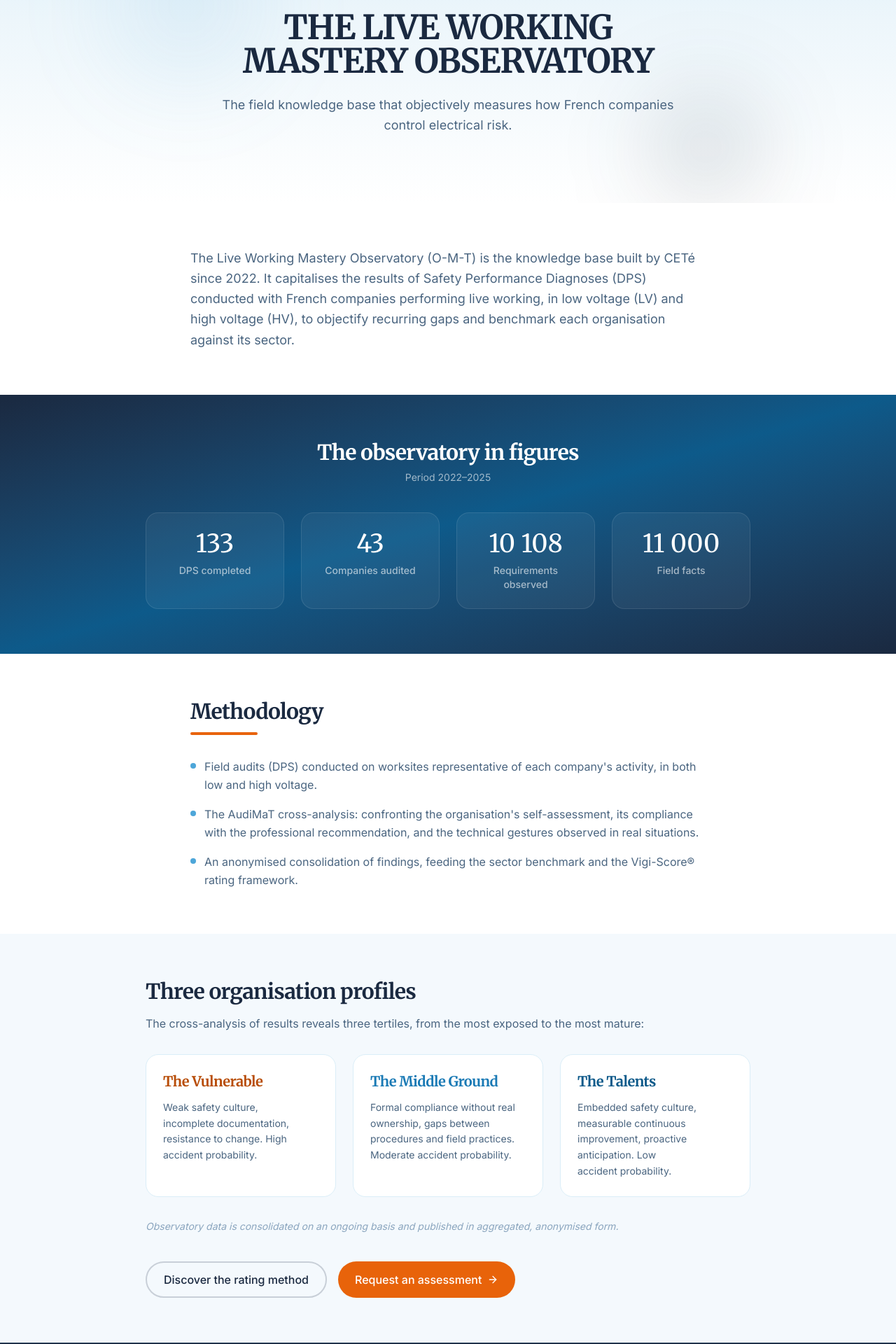
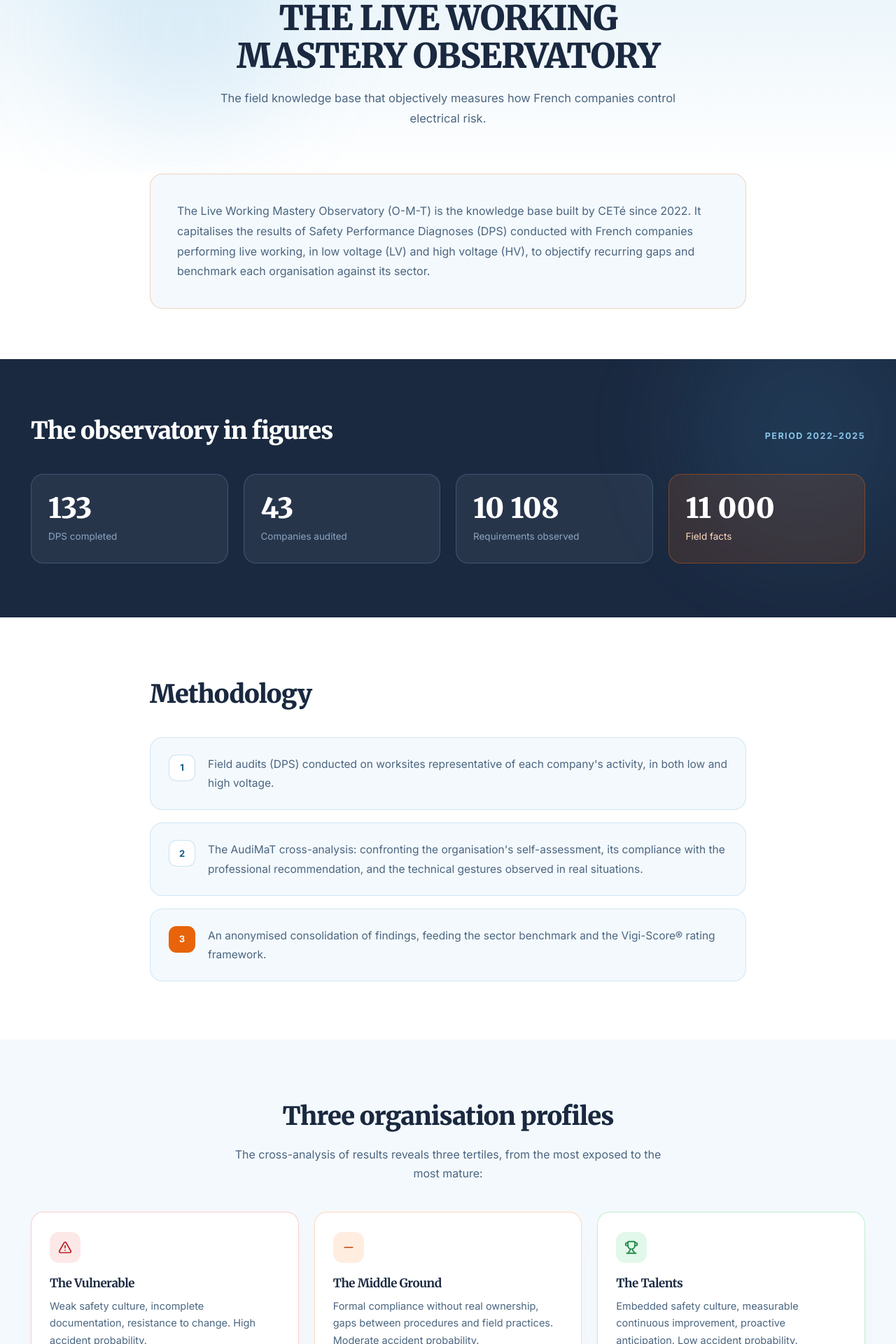
Before and after one commit to Propulseo/Cete, a Next.js app: page /en/observatoire in a window 1280 px wide. Shown: the part 220-2140 px from the top of the page at 70% size. Built offline with nearby package versions, Linux system fonts and the light colour scheme; no server answers; the database is empty.

Commit message:
feat(design): lot 2g - page observatoire

```diff
--- a/src/app/[locale]/(public)/observatoire/page.tsx
+++ b/src/app/[locale]/(public)/observatoire/page.tsx
@@ -1,21 +1,41 @@
 import type { Metadata } from "next";
 import { getTranslations, setRequestLocale } from "next-intl/server";
 import { Link } from "@/i18n/navigation";
-import { ArrowRight, BarChart3 } from "lucide-react";
+import { AlertTriangle, ArrowRight, BarChart3, Minus, Trophy } from "lucide-react";
 import { buildAlternates, buildOpenGraph, localizedUrl } from "@/lib/seo";
 import { JsonLd } from "@/components/seo/JsonLd";
 import { ORGANIZATION_ID } from "@/lib/schema";
 import type { Locale } from "@/i18n/routing";
 
-// URL de référence citable de l'Observatoire O-M-T (levier GEO : les moteurs
-// génératifs citent des sources datées et méthodologiquement décrites).
+const STATS = [
+  { value: "133", key: "stat1", highlight: false },
+  { value: "43", key: "stat2", highlight: false },
+  { value: "10 108", key: "stat3", highlight: false },
+  { value: "11 000", key: "stat4", highlight: true },
+] as const;
 
-const STATS = [
-  { value: "133", key: "stat1" },
-  { value: "43", key: "stat2" },
-  { value: "10 108", key: "stat3" },
-  { value: "11 000", key: "stat4" },
-] as const;
+const methodKeys = ["item1", "item2", "item3"] as const;
+
+const tertileStyles = {
+  vulnerable: {
+    icon: AlertTriangle,
+    border: "border-[#EF4444]/28",
+    iconClass: "bg-[#EF4444]/12 text-[#B91C1C]",
+    shadow: "shadow-[0_12px_32px_-26px_rgba(185,28,28,0.35)]",
+  },
+  middle: {
+    icon: Minus,
+    border: "border-[#F97316]/28",
+    iconClass: "bg-[#F97316]/13 text-[#C2410C]",
+    shadow: "shadow-[0_12px_32px_-26px_rgba(194,65,12,0.3)]",
+  },
+  talent: {
+    icon: Trophy,
+    border: "border-[#22C55E]/30",
+    iconClass: "bg-[#22C55E]/13 text-[#15803D]",
+    shadow: "shadow-[0_12px_32px_-26px_rgba(21,128,61,0.3)]",
+  },
+};
 
 export async function generateMetadata({
   params,
@@ -54,120 +74,127 @@
     temporalCoverage: "2022/2025",
     spatialCoverage: { "@type": "Country", name: "France" },
     creator: { "@id": ORGANIZATION_ID },
-    variableMeasured: STATS.map((s) => `${s.value} ${tStats(s.key)}`),
+    variableMeasured: STATS.map((stat) => `${stat.value} ${tStats(stat.key)}`),
   };
 
   const tertiles = [
-    { name: t("tertiles.t1Name"), desc: t("tertiles.t1Desc"), color: "#B84D08" },
-    { name: t("tertiles.t2Name"), desc: t("tertiles.t2Desc"), color: "#1A7AB5" },
-    { name: t("tertiles.t3Name"), desc: t("tertiles.t3Desc"), color: "#0D5A8A" },
-  ];
+    { name: t("tertiles.t1Name"), desc: t("tertiles.t1Desc"), tone: "vulnerable" },
+    { name: t("tertiles.t2Name"), desc: t("tertiles.t2Desc"), tone: "middle" },
+    { name: t("tertiles.t3Name"), desc: t("tertiles.t3Desc"), tone: "talent" },
+  ] as const;
 
   return (
     <>
       <JsonLd data={dataset} />
-      <section className="relative overflow-hidden bg-hero-gradient py-24">
-        <div className="absolute inset-0">
-          <div className="absolute top-10 left-[12%] h-56 w-56 rounded-full bg-[#4DA6D9]/10 blur-3xl" />
-          <div className="absolute bottom-0 right-[15%] h-40 w-40 rounded-full bg-[#1A2940]/15 blur-3xl" />
-        </div>
-        <div className="relative z-10 container mx-auto max-w-4xl px-4 text-center">
-          <span className="mb-6 inline-flex items-center gap-2 rounded-full border border-[#E8630A]/30 bg-[#E8630A]/10 px-4 py-2 text-sm font-medium text-[#E8630A]">
-            <BarChart3 className="h-4 w-4" />
+      <section className="relative overflow-hidden bg-hero-gradient">
+        <div className="glow-blob absolute left-[8%] top-5 h-80 w-80" />
+        <div className="container-reading relative z-10 py-[clamp(52px,6.5vw,92px)] pb-[clamp(44px,5vw,72px)] text-center">
+          <p className="type-kicker mb-6 inline-flex items-center gap-[9px] rounded-full border border-[#4DA6D9]/35 bg-white/65 px-[18px] py-[9px] text-[#1A7AB5] backdrop-blur-sm">
+            <BarChart3 className="h-[15px] w-[15px]" />
             {t("hero.badge")}
-          </span>
-          <h1 className="font-display text-3xl text-[#1A2940] md:text-5xl">
+          </p>
+          <h1 className="mb-5 font-display text-[clamp(27px,3.8vw,50px)] font-black uppercase leading-[1.1] text-[#1A2940]">
             {t("hero.heading")}
           </h1>
-          <p className="mx-auto mt-6 max-w-2xl text-lg leading-relaxed text-[#4A6580]">
+          <p className="mx-auto max-w-[660px] text-[16.5px] leading-[1.75] text-[#4A6580]">
             {t("hero.description")}
           </p>
         </div>
       </section>
 
-      <section className="bg-white py-16">
-        <div className="container mx-auto max-w-3xl px-4">
-          <p className="text-lg leading-relaxed text-[#4A6580]">{t("intro")}</p>
+      <section className="bg-white pb-[clamp(48px,6vw,72px)] pt-0">
+        <div className="container-reading">
+          <p className="rounded-[18px] border border-[#E8630A]/25 bg-[#F4F9FD] p-[clamp(26px,3.5vw,38px)] text-base leading-[1.8] text-[#4A6580]">
+            {t("intro")}
+          </p>
         </div>
       </section>
 
-      <section className="bg-gradient-to-br from-[#1A2940] via-[#0D5A8A] to-[#1A2940] py-16">
-        <div className="container mx-auto max-w-4xl px-4">
-          <h2 className="text-center font-display text-3xl text-white">
-            {t("stats.heading")}
-          </h2>
-          <p className="mt-2 text-center text-sm text-white/60">{t("stats.period")}</p>
-          <div className="mt-10 grid grid-cols-2 gap-6 lg:grid-cols-4">
+      <section className="relative overflow-hidden bg-[#1A2940] py-[clamp(48px,6vw,80px)]">
+        <div className="glow-blob absolute -right-10 -top-[70px] h-[340px] w-[340px]" />
+        <div className="container-page relative z-10">
+          <div className="mb-9 flex flex-wrap items-baseline justify-between gap-3.5">
+            <h2 className="font-display text-[clamp(22px,2.8vw,34px)] font-black text-white">
+              {t("stats.heading")}
+            </h2>
+            <p className="type-kicker text-[#87C4E8]">{t("stats.period")}</p>
+          </div>
+          <div className="grid gap-[22px] sm:grid-cols-2 lg:grid-cols-4">
             {STATS.map((stat) => (
-              <div
+              <article
                 key={stat.key}
-                className="rounded-2xl border border-white/10 bg-white/5 p-6 text-center"
+                className={`rounded-[18px] border px-6 py-7 ${
+                  stat.highlight
+                    ? "border-[#E8630A]/40 bg-[#E8630A]/14"
+                    : "border-on-dark bg-white/[0.06]"
+                }`}
               >
-                <div className="font-display text-3xl text-white md:text-4xl">
-                  {stat.value}
-                </div>
-                <div className="mt-2 text-sm font-medium text-white/60">
+                <p className="type-chiffre-cle text-[40px] text-white">{stat.value}</p>
+                <p className={`mt-2.5 text-[13.5px] ${stat.highlight ? "text-[#FCD9BE]" : "text-[#8AA5BE]"}`}>
                   {tStats(stat.key)}
-                </div>
-              </div>
+                </p>
+              </article>
             ))}
           </div>
         </div>
       </section>
 
-      <section className="bg-white py-16">
-        <div className="container mx-auto max-w-3xl px-4">
-          <h2 className="font-display text-3xl text-[#1A2940]">{t("method.heading")}</h2>
-          <div className="mt-3 h-1 w-24 rounded-full bg-[#E8630A]" />
-          <ul className="mt-8 space-y-4">
-            {(["item1", "item2", "item3"] as const).map((key) => (
-              <li key={key} className="flex gap-3 leading-relaxed text-[#4A6580]">
-                <span className="mt-2 h-2 w-2 flex-shrink-0 rounded-full bg-[#4DA6D9]" />
-                {t(`method.${key}`)}
+      <section className="bg-white py-[clamp(52px,6.5vw,88px)]">
+        <div className="container-reading max-w-[1000px]">
+          <h2 className="mb-[34px] font-display text-[clamp(24px,3vw,36px)] font-black text-[#1A2940]">
+            {t("method.heading")}
+          </h2>
+          <ol className="grid gap-[18px]">
+            {methodKeys.map((key, index) => (
+              <li key={key} className="flex gap-[18px] rounded-[18px] border border-[#4DA6D9]/22 bg-[#F4F9FD] px-[26px] py-6">
+                <span className={`inline-flex h-[38px] w-[38px] flex-shrink-0 items-center justify-center rounded-[11px] text-[13px] font-bold ${index === 2 ? "bg-[#E8630A] text-white" : "border border-[#4DA6D9]/30 bg-white text-[#0D5A8A]"}`}>
+                  {index + 1}
+                </span>
+                <span className="text-[15.5px] leading-[1.75] text-[#4A6580]">
+                  {t(`method.${key}`)}
+                </span>
               </li>
             ))}
-          </ul>
+          </ol>
         </div>
       </section>
 
-      <section className="bg-[#F4F9FD] py-16">
-        <div className="container mx-auto max-w-4xl px-4">
-          <h2 className="font-display text-3xl text-[#1A2940]">
-            {t("tertiles.heading")}
-          </h2>
-          <p className="mt-4 text-[#4A6580]">{t("tertiles.description")}</p>
-          <div className="mt-8 grid gap-6 md:grid-cols-3">
-            {tertiles.map((tertile) => (
-              <div
-                key={tertile.name}
-                className="rounded-2xl border border-[#DAEEF8] bg-white p-6"
-              >
-                <h3
-                  className="font-display text-xl"
-                  style={{ color: tertile.color }}
-                >
-                  {tertile.name}
-                </h3>
-                <p className="mt-3 text-sm leading-relaxed text-[#4A6580]">
-                  {tertile.desc}
-                </p>
-              </div>
-            ))}
+      <section className="bg-[#F4F9FD] py-[clamp(52px,6.5vw,88px)]">
+        <div className="container-page">
+          <div className="mx-auto mb-10 max-w-[700px] text-center">
+            <h2 className="mb-3.5 font-display text-[clamp(24px,3vw,36px)] font-black text-[#1A2940]">
+              {t("tertiles.heading")}
+            </h2>
+            <p className="text-base leading-[1.7] text-[#4A6580]">{t("tertiles.description")}</p>
           </div>
-          <p className="mt-8 text-sm italic text-[#8AA5BE]">{t("note")}</p>
-          <div className="mt-10 flex flex-col gap-4 sm:flex-row">
-            <Link
-              href="/expertise"
-              className="inline-flex items-center justify-center gap-2 rounded-full border-2 border-[#1A2940]/20 px-6 py-3 font-medium text-[#1A2940] transition-colors hover:bg-[#1A2940]/10"
-            >
+
+          <div className="mb-10 grid gap-[22px] md:grid-cols-3">
+            {tertiles.map((tertile) => {
+              const style = tertileStyles[tertile.tone];
+              const Icon = style.icon;
+
+              return (
+                <article key={tertile.name} className={`rounded-[18px] border bg-white px-[26px] py-7 ${style.border} ${style.shadow}`}>
+                  <span className={`mb-[18px] inline-flex h-11 w-11 items-center justify-center rounded-[13px] ${style.iconClass}`}>
+                    <Icon className="h-5 w-5" />
+                  </span>
+                  <h3 className="type-h3-card mb-2.5 text-[#1A2940]">{tertile.name}</h3>
+                  <p className="text-[14.5px] leading-[1.7] text-[#4A6580]">{tertile.desc}</p>
+                </article>
+              );
+            })}
+          </div>
+
+          <p className="mx-auto mb-8 max-w-[640px] text-center text-[14.5px] leading-[1.7] text-[#8AA5BE]">
+            {t("note")}
+          </p>
+          <div className="flex flex-col justify-center gap-3.5 sm:flex-row">
+            <Link href="/expertise" className="bg-grad-blue shadow-cete-lg inline-flex h-12 items-center justify-center gap-2.5 rounded-xl px-7 text-[15px] font-semibold text-white transition-transform hover:-translate-y-0.5 hover:text-white">
               {t("links.method")}
+              <ArrowRight className="h-4 w-4" />
             </Link>
-            <Link
-              href="/contact"
-              className="inline-flex items-center justify-center gap-2 rounded-full bg-[#E8630A] px-6 py-3 font-medium text-white transition-colors hover:bg-[#B84D08]"
-            >
+            <Link href="/contact" className="shadow-cta inline-flex h-12 items-center justify-center rounded-xl bg-[#E8630A] px-7 text-[15px] font-semibold text-white transition-all hover:-translate-y-0.5 hover:bg-[#B84D08] hover:text-white">
               {t("links.contact")}
-              <ArrowRight className="h-4 w-4" />
             </Link>
           </div>
         </div>
```
